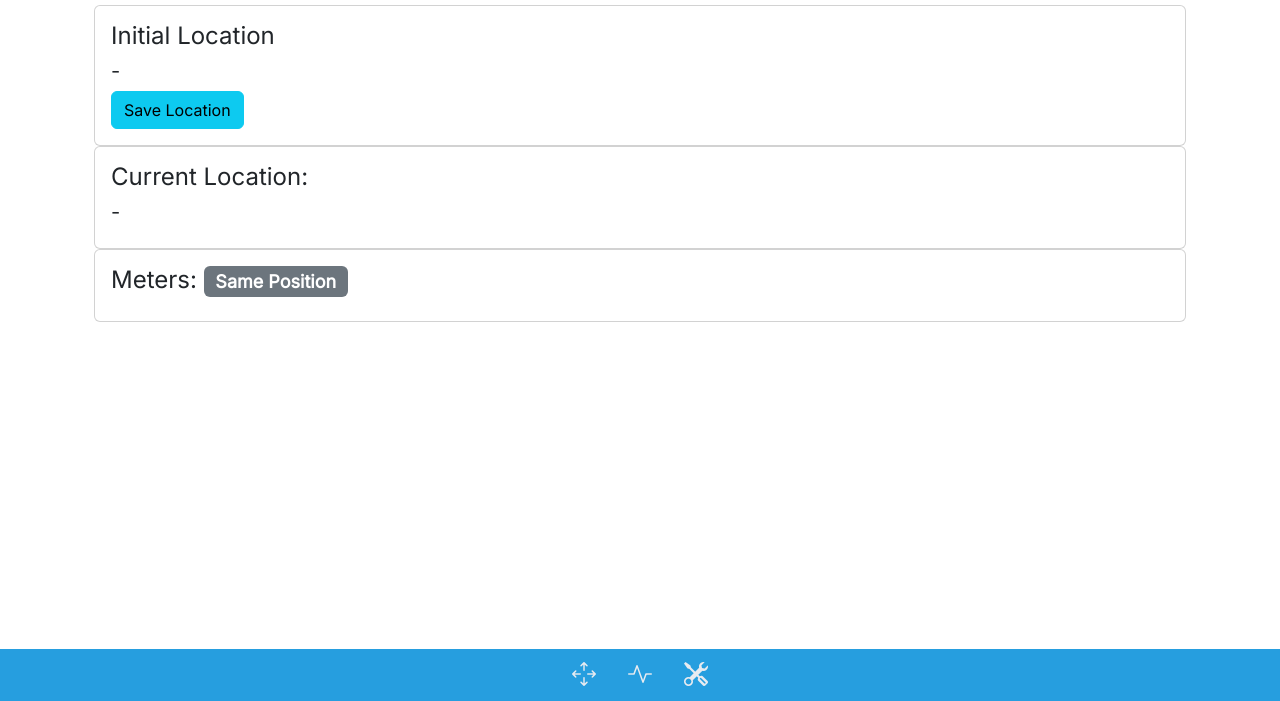
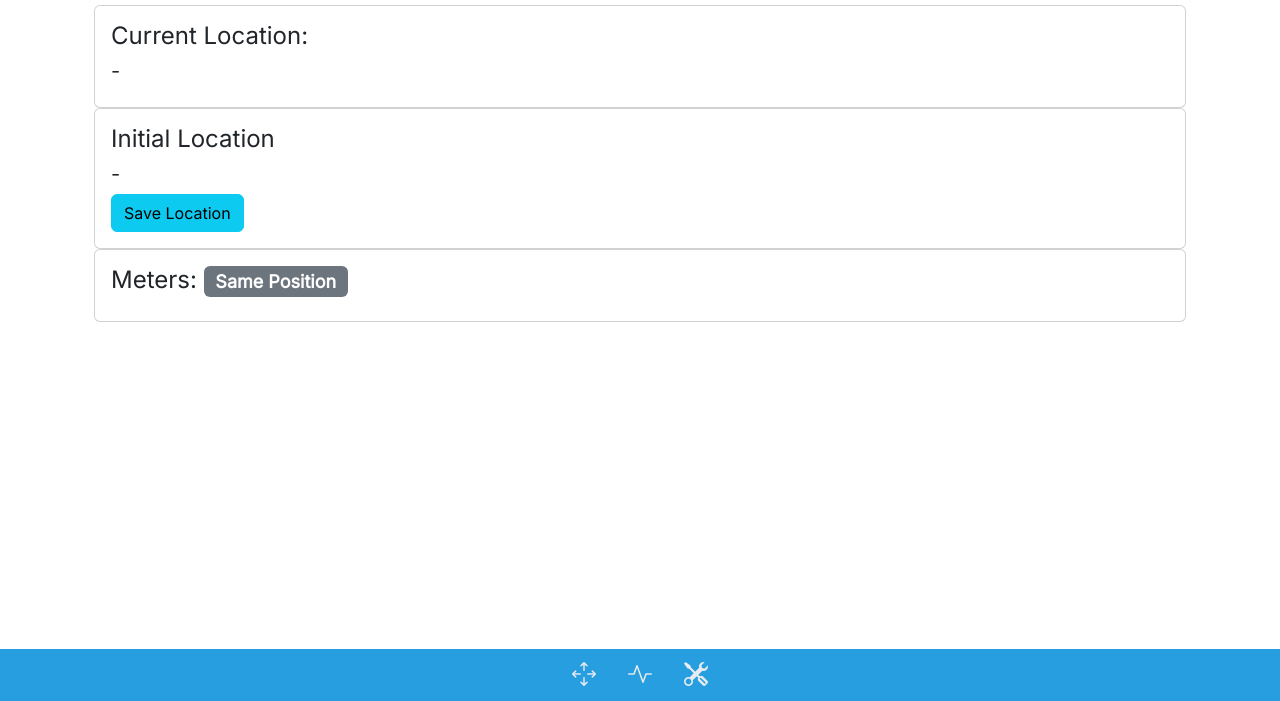
Before and after one commit to landroide13/Track-PWA, a plain HTML site: page index.html in a window 1280 px wide. Shown: the part 99-800 px from the top of the page. Drawn offline with Linux system fonts and the light colour scheme.

Commit message:
locations

```diff
--- a/JS/firebase.js
+++ b/JS/firebase.js
@@ -5,6 +5,9 @@ const appSettings = {
     databaseURL: "https://cat-base-default-rtdb.asia-southeast1.firebasedatabase.app/"
 }
 
+
+const save = document.getElementById('save');
+
 const app = initializeApp(appSettings);
 const database = getDatabase(app);
 const trackAppDB = ref(database, "trackApp");
--- a/JS/main.js
+++ b/JS/main.js
@@ -7,8 +7,6 @@ const traLat = document.getElementById('traLat');
 const traLon = document.getElementById('traLon');
 
 const meters = document.getElementById('meters');
-
-const save = document.getElementById('save');
 
 let lt;
 let lo;
--- a/index.html
+++ b/index.html
@@ -22,21 +22,22 @@
     <main class="container">
 
         <div class="container">
+
+            <div class="card">
+                <div class="card-body">
+                    <h4>Current Location: </h4>
+                    <h5><span id="traLat" class="badge bg-secondary"></span> - <span id="traLon" class="badge bg-secondary"></span></h5>
+                </div>
+            </div>
+        </div>
+
+
+        <div class="container">
             <div class="card">
                 <div class="card-body">
                     <h4>Initial Location</h4>
                     <h5><span id="Lat" class="badge bg-primary"></span> - <span id="Lon" class="badge bg-primary"></span></h5>
                     <a href="#" id="save" class="btn btn-info">Save Location</a>
-                </div>
-            </div>
-        </div>
-
-        <div class="container">
-
-            <div class="card">
-                <div class="card-body">
-                    <h4>Current Location: </h4>
-                    <h5><span id="traLat" class="badge bg-secondary"></span> - <span id="traLon" class="badge bg-secondary"></span></h5>
                 </div>
             </div>
         </div>
```
